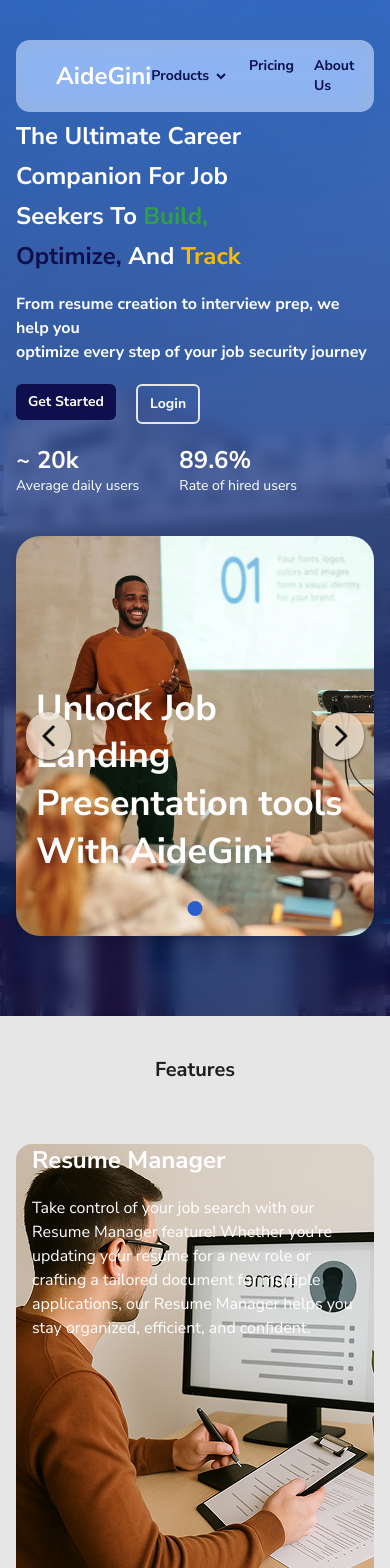
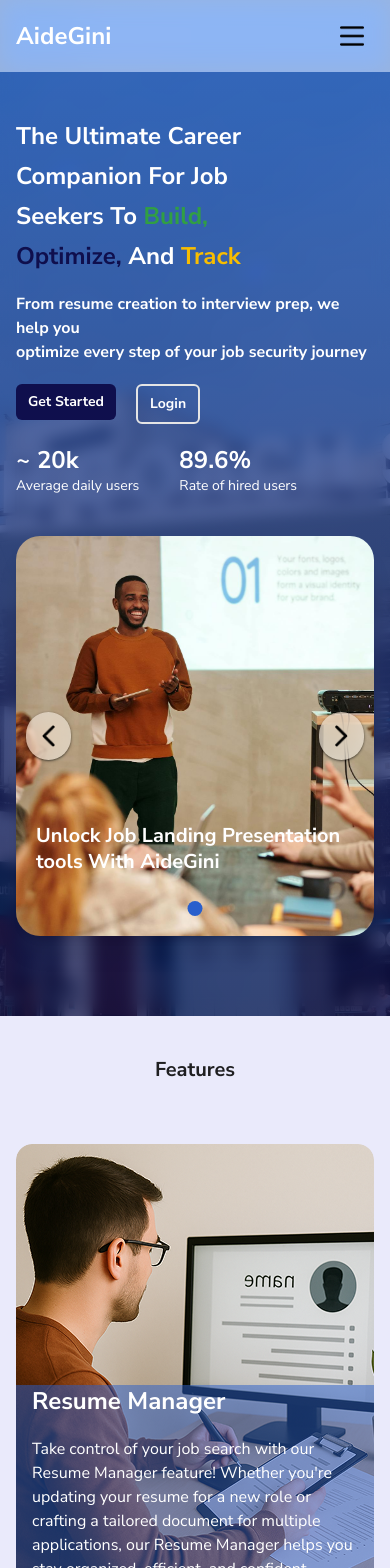
Before and after one commit to HoseaFelix/gini-frontend-preview, a Next.js app: page / in a window 390 px wide. Shown: the top 1568 px of the page. Built offline with nearby package versions, Linux system fonts and the light colour scheme.

Commit message:
added responsiveness and the pricing page

```diff
--- a/app/(root)/page.tsx
+++ b/app/(root)/page.tsx
@@ -1,15 +1,17 @@
 import Features from '@/components/homepage components/features'
 import Hero from '@/components/homepage components/hero'
 import Navbar from '@/components/homepage components/navbar'
+import Pricing from '@/components/homepage components/pricing'
 import React from 'react'
 
 const Page = () => {
   return (
-    <div className=' w-screen min-h-screen'>
+    <div className=' w-screen min-h-screen relative'>
         <Navbar/>
-
         <Hero/>
         <Features/>
+        <Pricing/>
+
 
     </div>
   )
--- a/components/homepage components/carousel.tsx
+++ b/components/homepage components/carousel.tsx
@@ -70,7 +70,7 @@
 
   return (
     <div className='w-full h-full '>
-        <div className='carousel b-2 h-full w-full overflow-hidden relative  '>
+        <div className='carousel b-2 h-full w-full overflow-hidden relative xl:min-h-[500px] '>
             <div
                 ref={sliderRef}
                 className={`slider h-full flex  text-white`}
@@ -88,7 +88,7 @@
                                 <Image
                                     fill
                                     src={image}
-                                    className='object-cover'
+                                    className='object-cover object-top'
                                     alt={`section ${index + 1} image`}
                                 />
 
@@ -98,7 +98,7 @@
                         {
                             text && (
                                 <div className='absolute bottom-15 h-max w-full '>
-                                    <div className='h-full w-full flex items-center justify-center flex-wrap font-bold text-4xl px-5 md:px-15 leading-[133%]'>
+                                    <div className='h-full w-full flex items-center justify-center flex-wrap font-bold max-sm:text-xl text-4xl px-5 md:px-15 leading-[133%]'>
                                             {text}
                                     </div>
 
@@ -133,7 +133,7 @@
                     />
                 </span>
 
-                <ul className='absolute bottom-5 gap-2 items-center '>
+                <ul className='absolute bottom-5 gap-2 items-center hero-control-ul '>
                     {carouselItems.map((items, index)=>(
                         <li key={index} className={`rounded-full hover:cursor-pointer  ${index == currentSlide ? 'selected bg-[#295FCC]': 'bg-white'} `
 
--- a/components/homepage components/features.tsx
+++ b/components/homepage components/features.tsx
@@ -3,7 +3,7 @@
 
 const Features = () => {
   return (
-    <section className='w-full min-h-screen bg-background'>
+    <section className='w-full min-h-screen bg-[#EAEAFB]'>
       <div className='h-full w-full pt-10  px-4 md:px-20' >
           <h2 className='w-fit mx-auto font-bold text-xl'>Features</h2>
 
--- a/components/homepage components/featuresPageComponents/description.tsx
+++ b/components/homepage components/featuresPageComponents/description.tsx
@@ -5,7 +5,7 @@
   return (
     <div className='flex h-full w-full md:items-center  justify-end md:justify-between z-10'>
 
-        <div className='flex flex-col h-fit w-fit gap-5 max-sm:px-4 max-sm:text-white'>
+        <div className='flex flex-col h-fit w-fit gap-5 max-md:px-4 max-md:text-white'>
             <h2 className='font-bold text-2xl'>{header}</h2>
             <p>{subtext}</p>
         </div>
--- a/components/homepage components/featuresPageComponents/featureWrapper.tsx
+++ b/components/homepage components/featuresPageComponents/featureWrapper.tsx
@@ -5,12 +5,12 @@
 
 const FeatureWrapper = () => {
   return (
-    <div className='space-y-20'>
+    <div className='space-y-20 max-sm:rounded-2xl max-sm:overflow-hidden'>
       {
         features.map(({header, subtext}, index) => (
           <div
             key={index}
-            className='grid grid-cols-1 md:grid-cols-2 h-[445px] gap-20 mt-15 relative mx-auto w-full justify-between md:px-10 lg:px-20 xl:px-30'
+            className='grid grid-cols-1 min-md:grid-cols-2 h-[445px] gap-20 mt-15 relative mx-auto w-full justify-between md:px-10 lg:px-20 xl:px-30 max-md:rounded-2xl max-md:overflow-hidden'
           >
             {
 
@@ -20,7 +20,7 @@
                       imageUrl={`/img/feature${index+1}.png`}
                   />
 
-                  <div className='max-sm:absolute sm:inset-0 '>
+                  <div className='max-md:absolute max-md:inset-x-0  max-md:bg-[#295FCC]/50 max-md:bottom-0  max-md:pb-2 max-md:h-fit '>
                     <Description
                       header={header}
                       subtext={subtext}
@@ -31,7 +31,7 @@
             ) : (
 
               <>
-                  <div className='max-sm:absolute sm:inset-0 z-10 '>
+                  <div className='max-md:absolute z-10 max-md:bg-[#295FCC]/50 max-md:bottom-0  max-md:pb-2 max-md:h-fit max-md:inset-x-0'>
                     <Description
                       header={header}
                       subtext={subtext}
--- a/components/homepage components/navbar.tsx
+++ b/components/homepage components/navbar.tsx
@@ -1,4 +1,6 @@
-import React from 'react'
+'use client'
+
+import React, { useState } from 'react'
 import {navLinks} from '@/constants'
 import Link from 'next/link'
 import Image from 'next/image'
@@ -6,14 +8,23 @@
 
 
 const Navbar = () => {
+
+
+    const [isOpen, setIsOpen] = useState(false)
+
+    const toggleNav = ()=>{
+        setIsOpen((prev) => !prev)
+    }
+
   return (
-    <nav className='z-100 fixed top-10 h-[72px] inset-x-4 md:inset-x-10 bg-white/50 rounded-xl backdrop-blur-md backdrop-saturate-150 flex items-center justify-between px-10 py-5 font-bold overflow-hidden'>
+    <>
+           <nav className='z-100 fixed h-[72px] inset-x-0 top-0 bg-white/50  backdrop-blur-md backdrop-saturate-150 flex items-center justify-between px-4 md:px-10 py-5 font-bold overflow-hidden'>
 
                 <h1 className='text-white text-2xl font-bold hover:cursor-pointer '>
                     AideGini
                 </h1>
 
-        <div className='flex justify-between items-center text-foreground text-sm gap-5 '>
+                <div className=' justify-between items-center text-foreground text-sm gap-5 hidden md:flex'>
 
                     <div className='flex justify-between w-fit font-bold'>
                         <p className='hover:cursor-pointer '>Products</p>
@@ -44,8 +55,59 @@
 
                 </div>
 
+                <div className='h-[44px] w-[44px] flex flex-center hover:cursor-pointer md:hidden'
+                onClick={toggleNav}
+                >
+                <Image
+                    width={24}
+                    height={24}
+                    alt='hamburger menu'
+                    src={isOpen ? '/icons/close.png' : '/icons/hamburger.png'}
+                />
+
+                </div>
 
             </nav>
+            <div className={`nav-sidebar text-white overflow-y-auto ${isOpen ? 'max-h-screen' : 'max-h-0'} md:hidden `}>
+                <div className='h-full w-full pt-20'>
+                        <div className=' justify-between px-4 text-white text-lg gap-5 flex flex-col'>
+
+                            <div className='flex justify-between w-fit font-bold'>
+                                <p className='hover:cursor-pointer '>Products</p>
+                                <select name="" id="" className='hover:cursor-pointer'></select>
+                            </div>
+
+                            <div className='flex flex-col justify-between w-fit font-bold gap-5'>
+                                {navLinks.map(({href, name}, index)=>(
+                                    <Link key={index} href={href}>{name}</Link>
+                                ))}
+                            </div>
+
+                            <div className='flex w-fit items-center justify-between'>
+                                <Image width={20} height={20} alt='globe icon' src='/icons/globe.svg'
+                                className='invert'
+                                />
+
+                                <select name="lang" id="">
+                                    <option value="">EN</option>
+                                </select>
+
+                            </div>
+
+                            <Button
+                                href=''
+                                title='get started'
+                                containerClass='bg-white  text-foreground px-3 py-2 rounded-sm '
+
+                            />
+
+                        </div>
+
+                </div>
+            </div>
+
+    </>
+
   )
 }
 
--- /dev/null
+++ b/components/homepage components/pricing.tsx
@@ -0,0 +1,67 @@
+import React from 'react'
+
+const Pricing = () => {
+  return (
+    <section className='h-[200dvh] max-sm:pb-20 md:h-[80dvh] w-full pt-20 px-4 md:pb-20 md:px-10 2xl:px-20 bg-white'>
+        <h2 className='font-bold text-xl w-fit mx-auto'>Pricing</h2>
+
+        <div className='flex flex-col md:flex-row h-full w-full gap-10 pt-10 justify-center items-center'>
+
+            <div className='flex-1 w-full rounded-lg shadow-sm shadow-black/50 bg-[#D5E0F6] border-1 border-[#295fcc] pt-10 md:h-[70%] '>
+                <p className='font-bold text-lg mx-auto w-fit'>Free</p>
+                <div className='max-w-[70%] mx-auto h-max'>
+                    <ul className=' list-outside pl-5 list-disc font-bold mt-5 flex flex-col gap-2'>
+                        <li>Basic features like</li>
+                        <li>Resume builder</li>
+                        <li>Upload & export</li>
+                        <li>Job application assistant with limited access</li>
+
+                    </ul>
+
+                </div>
+
+            </div>
+            <div className='flex-1 w-full rounded-lg shadow-sm shadow-black/50 bg-[#80A2E5] border-1 border-[#295fcc] pt-10 md:h-[100%]  '>
+                <p className='font-bold text-lg mx-auto w-fit'>Pro</p>
+                <p className='font-bold text-lg mx-auto w-fit mt-2'>$$</p>
+                <div className='max-w-[70%] mx-auto h-max'>
+                    <ul className=' list-outside pl-5 list-disc font-bold mt-5 flex flex-col gap-2 '>
+                        <li>full access to all features including</li>
+                        <li>Resume analysis</li>
+                        <li>Job application tracking</li>
+                        <li>Interview assistance</li>
+                        <li>Real-time help, and more</li>
+
+                    </ul>
+
+                </div>
+
+            </div>
+            <div className='flex-1 w-full rounded-lg shadow-sm shadow-black/50 bg-[#D5E0F6] border-1 border-[#295fcc] pt-10 md:h-[70%]'>
+                <p className='font-bold text-lg mx-auto w-fit'>Premium</p>
+                <p className='font-bold text-lg mx-auto w-fit mt-2
+                '>$$$</p>
+                <div className='max-w-[70%] mx-auto h-max'>
+                    <ul className=' list-outside pl-5 list-disc font-bold mt-5 flex flex-col gap-2'>
+                        <li>All pro features, plus</li>
+                        <li>Priotity support</li>
+                        <li>Access to advanced features</li>
+                        <li>Unlimited resume uploads</li>
+
+                    </ul>
+
+                </div>
+
+            </div>
+
+
+        </div>
+
+
+
+
+    </section>
+  )
+}
+
+export default Pricing
```
Also changed, not shown: app/globals.css (+15 -2 lines), public/icons/close.png (added), public/icons/hamburger.png (added). Lines whose indentation alone changed are shown as unchanged.
